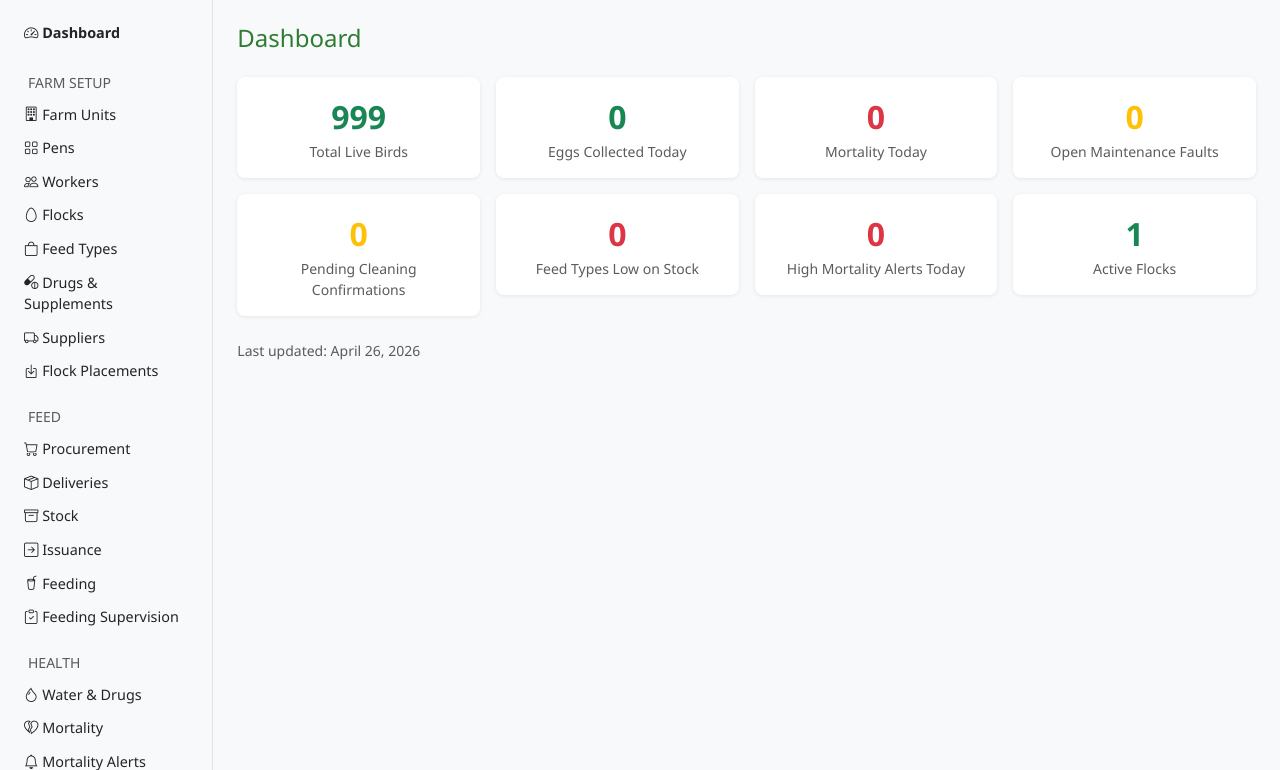
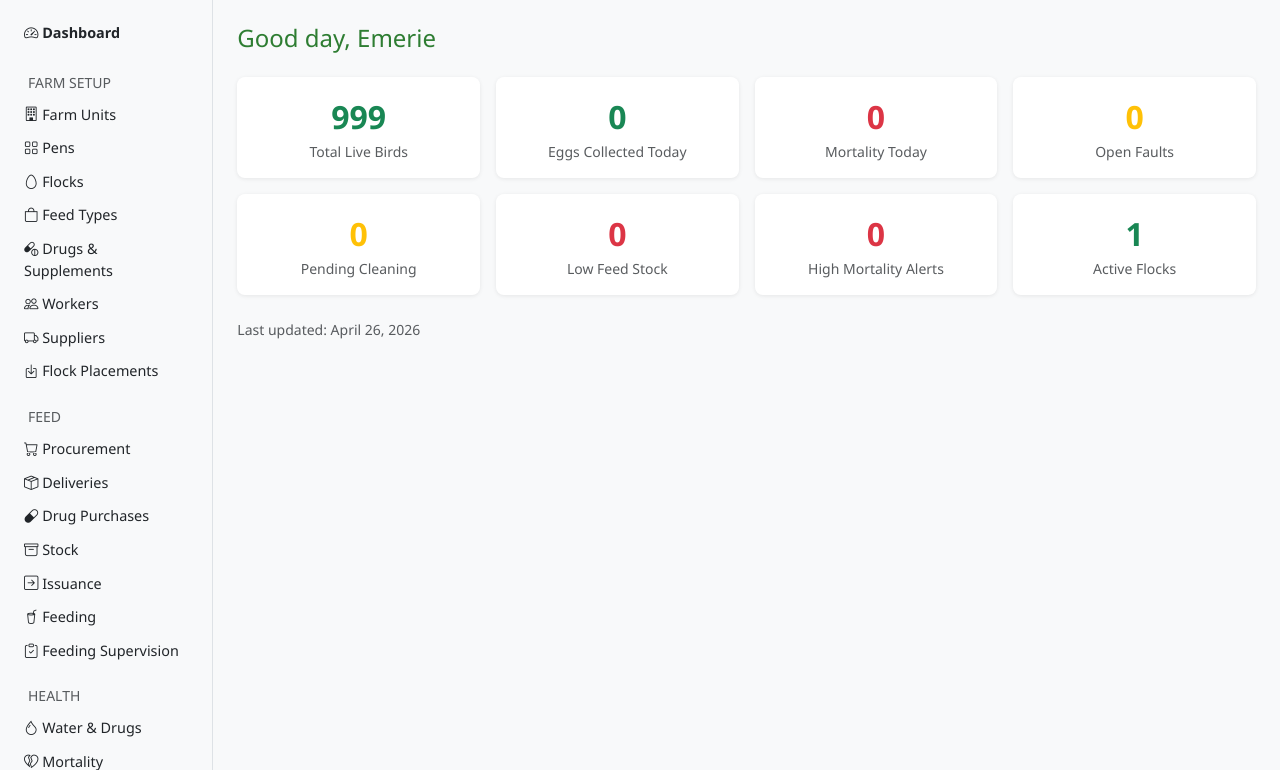
Before and after one commit to Assista123/farm-erp, a Django app: page / in a window 1280 px wide. Shown: the part 56-826 px from the top of the page. Run offline with Django 5.2, Linux system fonts and the light colour scheme; a user stored in the database is signed in; data comes from the database, SQL or seed files in the repository; both versions use the stored data as it was after the commit; data that the repository does not hold is empty.

Commit message:
Add permissions system, context processor, role based dashboard

```diff
--- /dev/null
+++ b/core/context_processors.py
@@ -0,0 +1,16 @@
+from .permissions import get_user_context
+
+
+def user_role_context(request):
+    """Adds user role variables to every template context automatically."""
+    if request.user.is_authenticated:
+        return get_user_context(request.user)
+    return {
+        'user_role': None,
+        'is_pen_worker': False,
+        'is_supervisor': False,
+        'is_manager': False,
+        'is_director': False,
+        'is_manager_or_above': False,
+        'is_supervisor_or_above': False,
+    }
--- a/core/templates/core/base.html
+++ b/core/templates/core/base.html
@@ -45,14 +45,10 @@
                         <i class="bi bi-building"></i> Farm Units
                     </a>
                 </li>
+
                 <li class="nav-item">
                     <a class="nav-link text-dark" href="{% url 'pen-list' %}">
                         <i class="bi bi-grid"></i> Pens
-                    </a>
-                </li>
-                <li class="nav-item">
-                    <a class="nav-link text-dark" href="{% url 'worker-list' %}">
-                        <i class="bi bi-people"></i> Workers
                     </a>
                 </li>
                 <li class="nav-item">
@@ -70,6 +66,12 @@
                         <i class="bi bi-capsule-pill"></i> Drugs & Supplements
                     </a>
                 </li>
+                {% if is_manager_or_above %}
+                <li class="nav-item">
+                    <a class="nav-link text-dark" href="{% url 'worker-list' %}">
+                        <i class="bi bi-people"></i> Workers
+                    </a>
+                </li>
                 <li class="nav-item">
                     <a class="nav-link text-dark" href="{% url 'supplier-list' %}">
                         <i class="bi bi-truck"></i> Suppliers
@@ -80,9 +82,11 @@
                         <i class="bi bi-box-arrow-in-down"></i> Flock Placements
                     </a>
                 </li>
+                {% endif %}
                 <li class="nav-item mt-3 mb-1">
                     <span class="text-muted small px-3">FEED</span>
                 </li>
+                {% if is_manager_or_above %}
                 <li class="nav-item">
                     <a class="nav-link text-dark" href="{% url 'feedprocurement-list' %}">
                         <i class="bi bi-cart"></i> Procurement
@@ -92,6 +96,13 @@
                     <a class="nav-link text-dark" href="{% url 'feeddelivery-list' %}">
                         <i class="bi bi-box-seam"></i> Deliveries
                     </a>
+                </li>
+                <li class="nav-item">
+                    <a class="nav-link text-dark" href="{% url 'drugpurchaseorder-list' %}">
+                        <i class="bi bi-capsule"></i> Drug Purchases
+                    </a>
+                </li>
+                {% endif %}
                 </li>
                 <li class="nav-item">
                     <a class="nav-link text-dark" href="{% url 'feedstock-list' %}">
@@ -137,11 +148,7 @@
                         <i class="bi bi-capsule"></i> Drug Stock
                     </a>
                 </li>
-                 <li class="nav-item">
-                    <a class="nav-link text-dark" href="{% url 'drugpurchaseorder-list' %}">
-                        <i class="bi-capsule"></i> Drug Purchases
-                    </a>
-                 </li>
+
                 <li class="nav-item mt-3 mb-1">
                     <span class="text-muted small px-3">PRODUCTION</span>
                 </li>
--- a/core/templates/core/dashboard.html
+++ b/core/templates/core/dashboard.html
@@ -3,67 +3,148 @@
 {% block title %}Dashboard — Farm ERP{% endblock %}
 
 {% block content %}
-<h4 class="mb-4">Dashboard</h4>
+<h4 class="mb-4">
+    Good day, {{ request.user.worker_profile.full_name|default:request.user.username }}
+</h4>
 
+{% if is_director or is_manager %}
+<!-- OWNER / MANAGER DASHBOARD -->
 <div class="row g-3 mb-4">
-
-    <div class="col-md-3">
+    <div class="col-6 col-md-3">
         <div class="card text-center p-3">
             <div class="fs-2 fw-bold text-success">{{ total_birds }}</div>
             <div class="text-muted small">Total Live Birds</div>
         </div>
     </div>
-
-    <div class="col-md-3">
+    <div class="col-6 col-md-3">
         <div class="card text-center p-3">
             <div class="fs-2 fw-bold text-success">{{ todays_eggs }}</div>
             <div class="text-muted small">Eggs Collected Today</div>
         </div>
     </div>
-
-    <div class="col-md-3">
+    <div class="col-6 col-md-3">
         <div class="card text-center p-3">
             <div class="fs-2 fw-bold text-danger">{{ todays_mortality }}</div>
             <div class="text-muted small">Mortality Today</div>
         </div>
     </div>
-
-    <div class="col-md-3">
+    <div class="col-6 col-md-3">
         <div class="card text-center p-3">
             <div class="fs-2 fw-bold text-warning">{{ open_faults }}</div>
-            <div class="text-muted small">Open Maintenance Faults</div>
+            <div class="text-muted small">Open Faults</div>
         </div>
     </div>
-
-    <div class="col-md-3">
+    <div class="col-6 col-md-3">
         <div class="card text-center p-3">
             <div class="fs-2 fw-bold text-warning">{{ pending_cleaning }}</div>
-            <div class="text-muted small">Pending Cleaning Confirmations</div>
+            <div class="text-muted small">Pending Cleaning</div>
         </div>
     </div>
-
-    <div class="col-md-3">
+    <div class="col-6 col-md-3">
         <div class="card text-center p-3">
             <div class="fs-2 fw-bold text-danger">{{ low_feed_stock }}</div>
-            <div class="text-muted small">Feed Types Low on Stock</div>
+            <div class="text-muted small">Low Feed Stock</div>
         </div>
     </div>
-
-    <div class="col-md-3">
+    <div class="col-6 col-md-3">
         <div class="card text-center p-3">
             <div class="fs-2 fw-bold text-danger">{{ high_mortality_alerts }}</div>
-            <div class="text-muted small">High Mortality Alerts Today</div>
+            <div class="text-muted small">High Mortality Alerts</div>
         </div>
     </div>
-
-    <div class="col-md-3">
+    <div class="col-6 col-md-3">
         <div class="card text-center p-3">
             <div class="fs-2 fw-bold text-success">{{ total_flocks }}</div>
             <div class="text-muted small">Active Flocks</div>
         </div>
     </div>
+</div>
 
+{% elif is_supervisor %}
+<!-- SUPERVISOR DASHBOARD -->
+<div class="row g-3 mb-4">
+    <div class="col-6 col-md-4">
+        <div class="card text-center p-3">
+            <div class="fs-2 fw-bold text-warning">{{ pending_cleaning }}</div>
+            <div class="text-muted small">Cleaning Awaiting Confirmation</div>
+        </div>
+    </div>
+    <div class="col-6 col-md-4">
+        <div class="card text-center p-3">
+            <div class="fs-2 fw-bold text-danger">{{ open_faults }}</div>
+            <div class="text-muted small">Open Maintenance Faults</div>
+        </div>
+    </div>
+    <div class="col-6 col-md-4">
+        <div class="card text-center p-3">
+            <div class="fs-2 fw-bold text-danger">{{ todays_mortality }}</div>
+            <div class="text-muted small">Mortality Today</div>
+        </div>
+    </div>
 </div>
+
+<div class="card mb-4">
+    <div class="card-header">Quick Actions</div>
+    <div class="card-body d-flex gap-2 flex-wrap">
+        <a href="{% url 'cleaninglog-list' %}" class="btn btn-outline-success">
+            <i class="bi bi-brush"></i> Confirm Cleaning
+        </a>
+        <a href="{% url 'penfeedingsupervision-list' %}" class="btn btn-outline-success">
+            <i class="bi bi-clipboard-check"></i> Supervise Feeding
+        </a>
+        <a href="{% url 'egggrading-list' %}" class="btn btn-outline-success">
+            <i class="bi bi-funnel"></i> Grade Eggs
+        </a>
+        <a href="{% url 'maintenancefault-list' %}" class="btn btn-outline-success">
+            <i class="bi bi-tools"></i> View Faults
+        </a>
+    </div>
+</div>
+
+{% else %}
+<!-- PEN WORKER DASHBOARD -->
+<div class="row g-3 mb-4">
+    <div class="col-6 col-md-4">
+        <div class="card text-center p-3">
+            <div class="fs-2 fw-bold text-success">{{ todays_eggs }}</div>
+            <div class="text-muted small">Eggs Collected Today</div>
+        </div>
+    </div>
+    <div class="col-6 col-md-4">
+        <div class="card text-center p-3">
+            <div class="fs-2 fw-bold text-danger">{{ todays_mortality }}</div>
+            <div class="text-muted small">Mortality Today</div>
+        </div>
+    </div>
+    <div class="col-6 col-md-4">
+        <div class="card text-center p-3">
+            <div class="fs-2 fw-bold text-warning">{{ pending_cleaning }}</div>
+            <div class="text-muted small">Pending Cleaning</div>
+        </div>
+    </div>
+</div>
+
+<div class="card mb-4">
+    <div class="card-header">Quick Actions</div>
+    <div class="card-body d-flex gap-2 flex-wrap">
+        <a href="{% url 'eggcollection-create' %}" class="btn btn-outline-success">
+            <i class="bi bi-egg-fill"></i> Record Egg Collection
+        </a>
+        <a href="{% url 'mortalityrecord-create' %}" class="btn btn-outline-success">
+            <i class="bi bi-heartbreak"></i> Record Mortality
+        </a>
+        <a href="{% url 'cleaninglog-create' %}" class="btn btn-outline-success">
+            <i class="bi bi-brush"></i> Record Cleaning
+        </a>
+        <a href="{% url 'watertreatmentlog-create' %}" class="btn btn-outline-success">
+            <i class="bi bi-droplet"></i> Record Water Treatment
+        </a>
+        <a href="{% url 'maintenancefault-create' %}" class="btn btn-outline-success">
+            <i class="bi bi-tools"></i> Report Fault
+        </a>
+    </div>
+</div>
+{% endif %}
 
 <p class="text-muted small">Last updated: {{ today }}</p>
 {% endblock %}
--- a/core/views.py
+++ b/core/views.py
@@ -7,7 +7,8 @@ from django.contrib.auth.mixins import LoginRequiredMixin
 from django.contrib.auth.decorators import login_required
 from datetime import date
 from django.db.models import Sum, Count, F
-
+from .permissions import role_required, get_user_context
+from django.utils.decorators import method_decorator
 
 
 from .forms import (
@@ -61,6 +62,7 @@ def dashboard(request):
             is_high_mortality=True,
             date_found=today).count(),
     }
+    context.update(get_user_context(request.user))
     return render(request, 'core/dashboard.html', context)
 
 
@@ -79,7 +81,7 @@ class FarmUnitDetailView(LoginRequiredMixin, DetailView):
     template_name = 'core/farmunit_detail.html'
     context_object_name = 'farm_unit'
 
-
+@method_decorator([login_required, role_required('manager', 'director')], name='dispatch')
 class FarmUnitCreateView(LoginRequiredMixin, CreateView):
     model = FarmUnit
     template_name = 'core/form.html'
@@ -92,7 +94,7 @@ class FarmUnitCreateView(LoginRequiredMixin, CreateView):
         context['cancel_url'] = reverse_lazy('farmunit-list')
         return context
 
-
+@method_decorator([login_required, role_required('manager', 'director')], name='dispatch')
 class FarmUnitUpdateView(LoginRequiredMixin, UpdateView):
     model = FarmUnit
     template_name = 'core/form.html'
@@ -155,6 +157,7 @@ class WorkerDetailView(LoginRequiredMixin, DetailView):
     context_object_name = 'worker'
 
 
+@method_decorator([login_required, role_required('manager', 'director')], name='dispatch')
 class WorkerCreateView(LoginRequiredMixin, CreateView):
     model = Worker
     template_name = 'core/form.html'
@@ -167,7 +170,7 @@ class WorkerCreateView(LoginRequiredMixin, CreateView):
         context['cancel_url'] = reverse_lazy('worker-list')
         return context
 
-
+@method_decorator([login_required, role_required('manager', 'director')], name='dispatch')
 class WorkerUpdateView(LoginRequiredMixin, UpdateView):
     model = Worker
     template_name = 'core/form.html'
@@ -193,7 +196,7 @@ class FlockDetailView(LoginRequiredMixin, DetailView):
     template_name = 'core/flock_detail.html'
     context_object_name = 'flock'
 
-
+@method_decorator([login_required, role_required('manager', 'director')], name='dispatch')
 class FlockCreateView(LoginRequiredMixin, CreateView):
     model = Flock
     template_name = 'core/form.html'
@@ -207,6 +210,7 @@ class FlockCreateView(LoginRequiredMixin, CreateView):
         return context
 
 
+@method_decorator([login_required, role_required('manager', 'director')], name='dispatch')
 class FlockUpdateView(LoginRequiredMixin, UpdateView):
     model = Flock
     template_name = 'core/form.html'
@@ -365,6 +369,7 @@ class FeedProcurementDetailView(LoginRequiredMixin, DetailView):
 
 
 @login_required
+@role_required('manager', 'director')
 def feedprocurement_create(request):
     if request.method == 'POST':
         form = FeedProcurementForm(request.POST)
@@ -665,6 +670,7 @@ class DrugPurchaseOrderDetailView(LoginRequiredMixin, DetailView):
     context_object_name = 'drug_order'
 
 
+@role_required('manager', 'director')
 @login_required
 def drugpurchaseorder_create(request):
     if request.method == 'POST':
--- a/farm_erp/settings.py
+++ b/farm_erp/settings.py
@@ -65,9 +65,11 @@ TEMPLATES = [
         "APP_DIRS": True,
         "OPTIONS": {
             "context_processors": [
+                'django.template.context_processors.debug',
                 "django.template.context_processors.request",
                 "django.contrib.auth.context_processors.auth",
                 "django.contrib.messages.context_processors.messages",
+                'core.context_processors.user_role_context',
             ],
         },
     },
```
Also changed, not shown: core/models.py (+8 -0 lines), core/permissions.py (added, +63 -0 lines), core/migrations/0003_worker_user.py (added), db.sqlite3.
